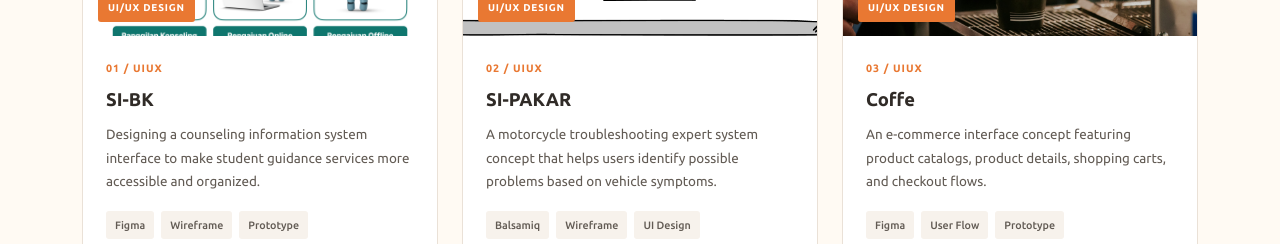
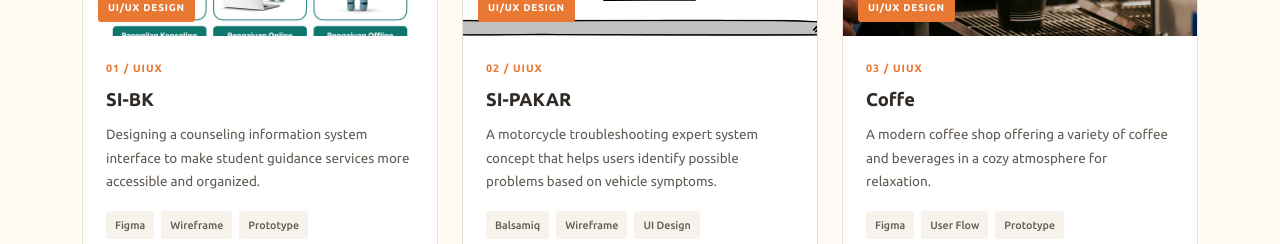
Before and after one commit to nandaindi/PortoNanda, a plain HTML site: page index.html in a window 1280 px wide. Shown: the part 3820-4064 px from the top of the page. Drawn offline with nearby package versions, Linux system fonts and the light colour scheme.

Commit message:
update html

```diff
--- a/index.html
+++ b/index.html
@@ -724,8 +724,8 @@
                   <span class="project-index">03 / UIUX</span>
                   <h3>Coffe</h3>
                   <p>
-                    An e-commerce interface concept featuring product catalogs,
-                    product details, shopping carts, and checkout flows.
+                    A modern coffee shop offering a variety of coffee and
+                    beverages in a cozy atmosphere for relaxation.
                   </p>
                   <div class="project-tools">
                     <span>Figma</span>
```
